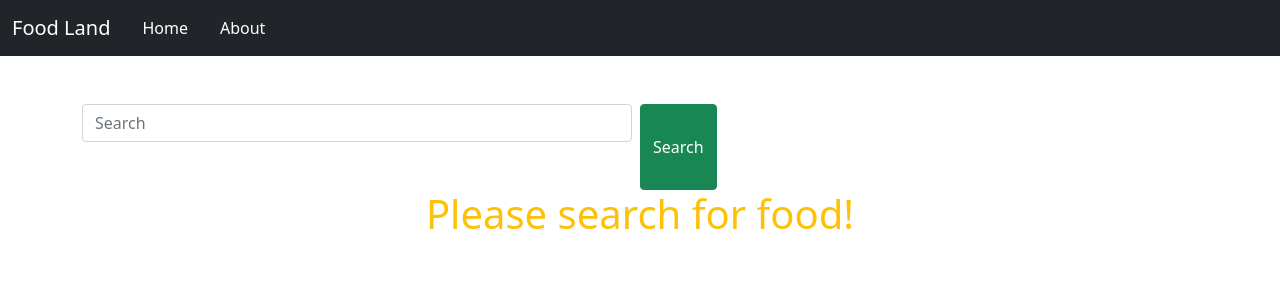
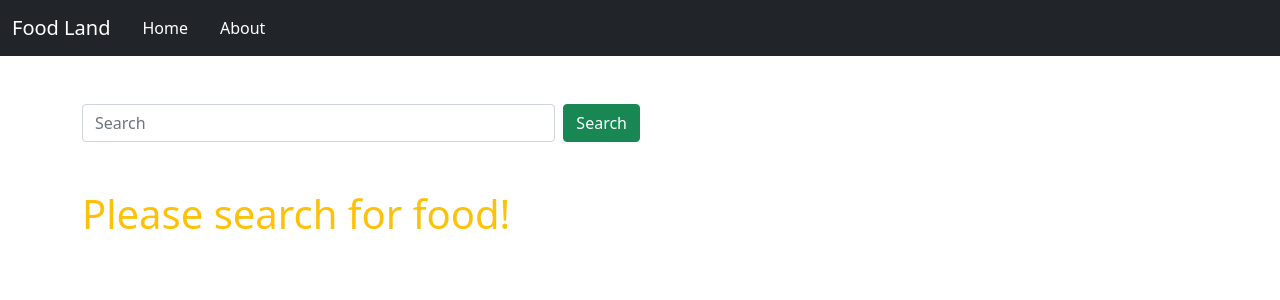
Before and after one commit to FahamidulDipro/food-land, a React (Create React App) app: page / in a window 1280 px wide. Shown: the top 300 px of the page. Built offline with nearby package versions, Linux system fonts and the light colour scheme.

Commit message:
searchbar alignment fixed

```diff
--- a/src/components/Search/Search.js
+++ b/src/components/Search/Search.js
@@ -10,7 +10,7 @@ const Search = () => {
   };
 
   return (
-    <div className="container mt-5">
+    <div className="container mt-5 ">
       <section className="d-flex ">
         <Form className="d-flex w-50 mb-5 ">
           <FormControl
@@ -20,11 +20,11 @@ const Search = () => {
             aria-label="Search"
             onChange={findMealsByName}
           />
+          <button className="btn btn-success" onClick={() => findMealsByName}>
+            {" "}
+            Search
+          </button>
         </Form>
-        <button className="btn btn-success" onClick={() => findMealsByName}>
-          {" "}
-          Search
-        </button>
       </section>
 
       {searchText ? (
--- a/src/components/Warning/Warning.js
+++ b/src/components/Warning/Warning.js
@@ -2,7 +2,7 @@ import React from 'react';
 
 const Warning = () => {
     return (
-        <div>
+        <div className='text-start'>
             <h1 className='text-warning'>Please search for food!</h1>
         </div>
     );
```
